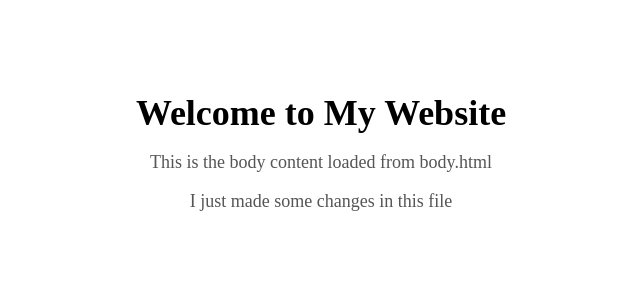
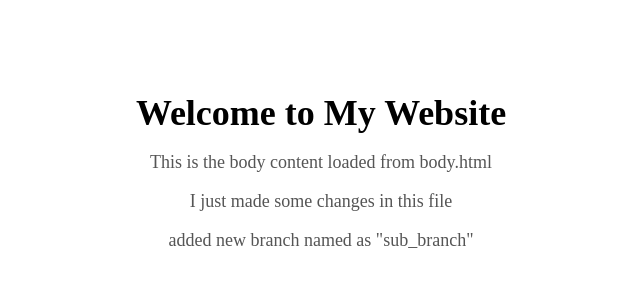
Before and after one commit to Pruthvi1044/Practice-Project, a plain HTML site: page body.html in a window 1280 px wide. Shown: the whole page, without its empty margins (319-959 px from the left). Drawn offline with Linux system fonts and the light colour scheme.

Commit message:
create new branch

```diff
--- a/body.html
+++ b/body.html
@@ -5,4 +5,6 @@
   <p>This is the body content loaded from body.html</p>
 
   <p>I just made some changes in this file</p>
+
+  <p>added new branch named as "sub_branch"</p>
 </main>
```
